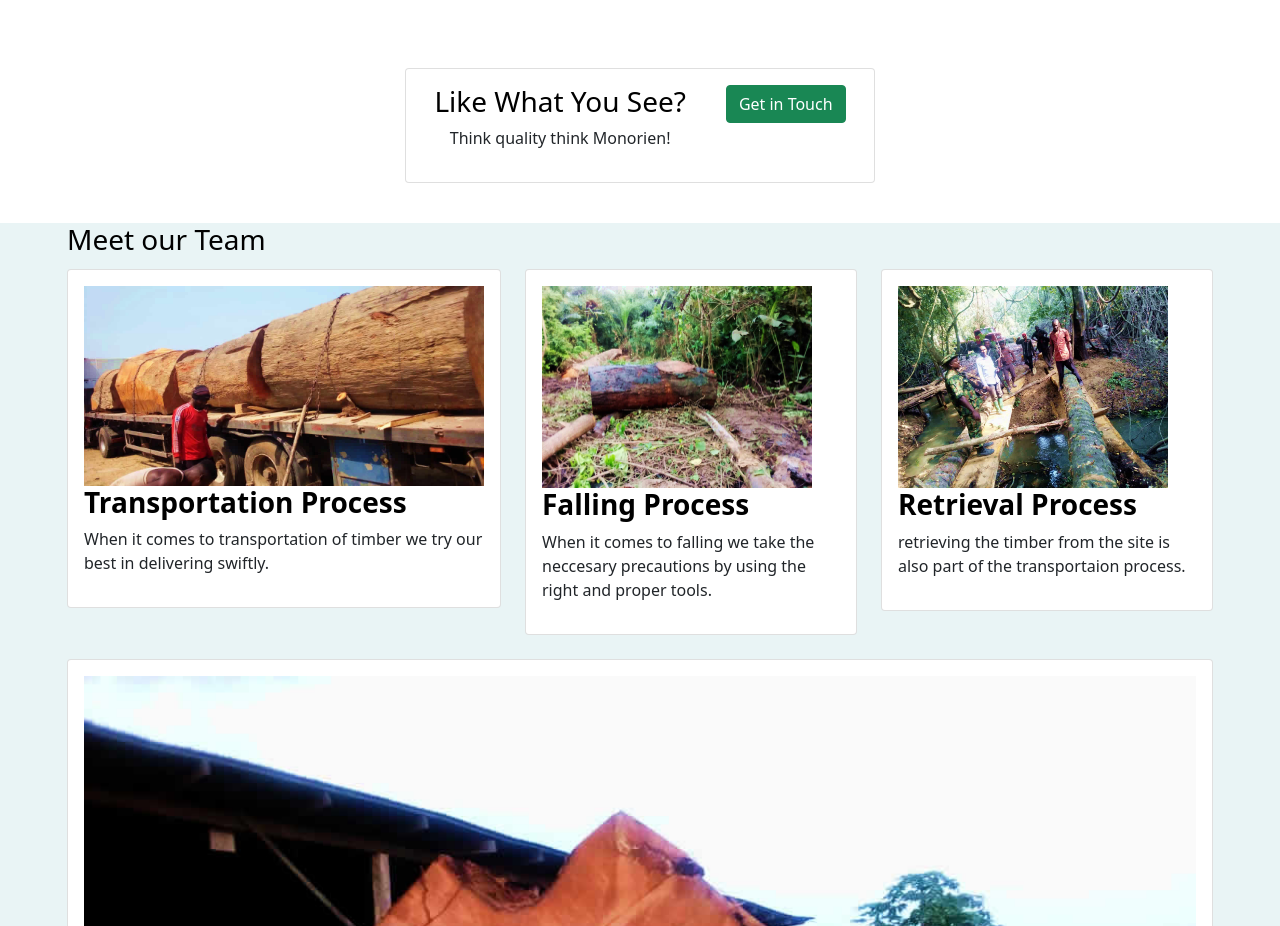
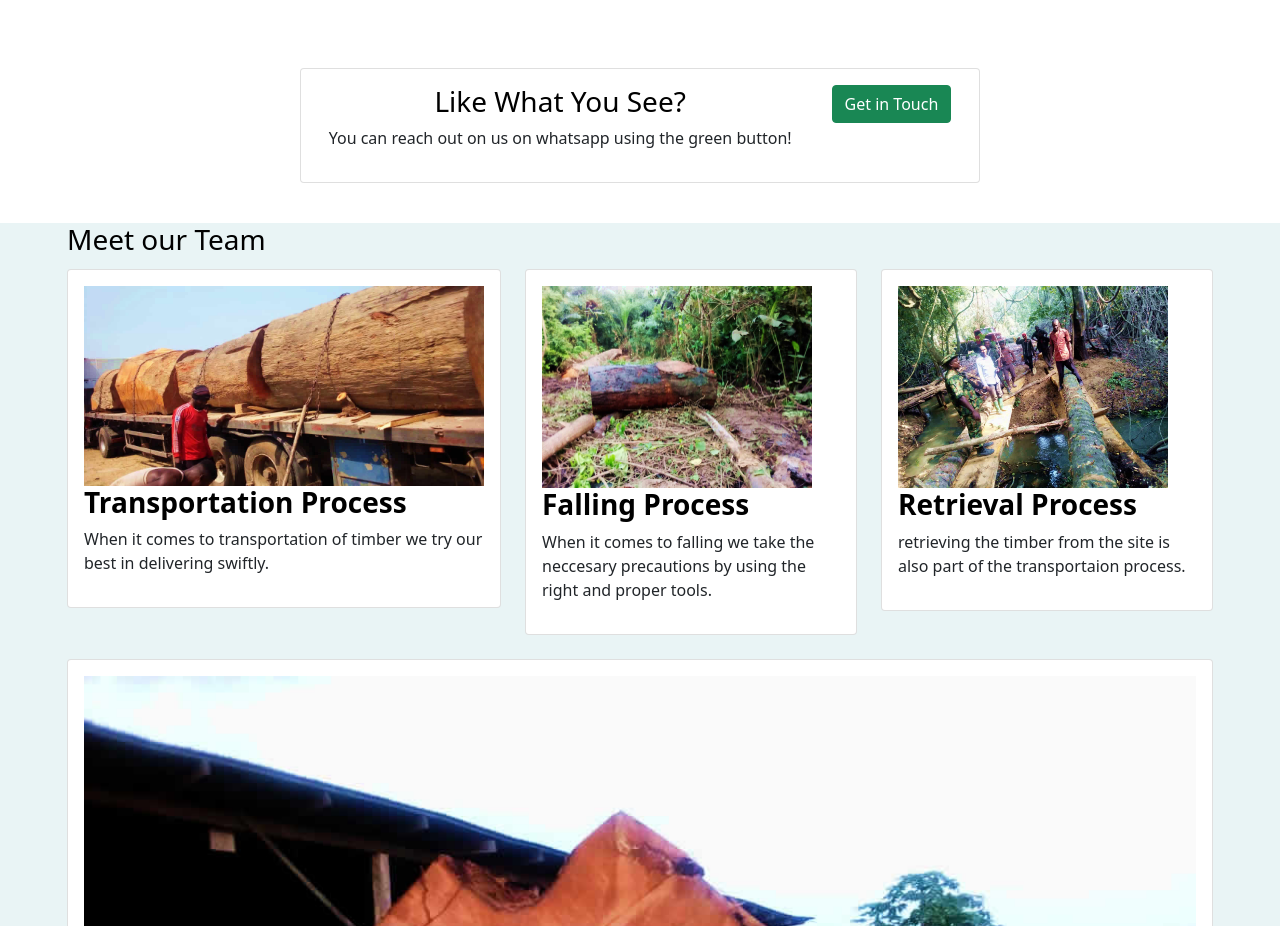
Before and after one commit to FavourOghoro/Monorien, a plain HTML site: page index.html in a window 1280 px wide. Shown: the part 2460-3386 px from the top of the page. Drawn offline with nearby package versions, Linux system fonts and the light colour scheme.

Commit message:
Add files via upload

```diff
--- a/index.html
+++ b/index.html
@@ -445,7 +445,7 @@
             <div class="container sub">
                 <div class="box_text">
                     <h3 class="b1_homes_st editContent">Like What You See?</h3>
-                    <p class="b2_homes_st editContent"> Think quality think Monorien!</p>
+                    <p class="b2_homes_st editContent"> You can reach out on us on whatsapp using the green button!</p>
                 </div>
                 <div class="Res_st">
                     <span class="Reservation_btn editContent but">  <a class="btn btn-success" href="https://wa.link/2r7oj5">Get in Touch</a>  </span>
```
